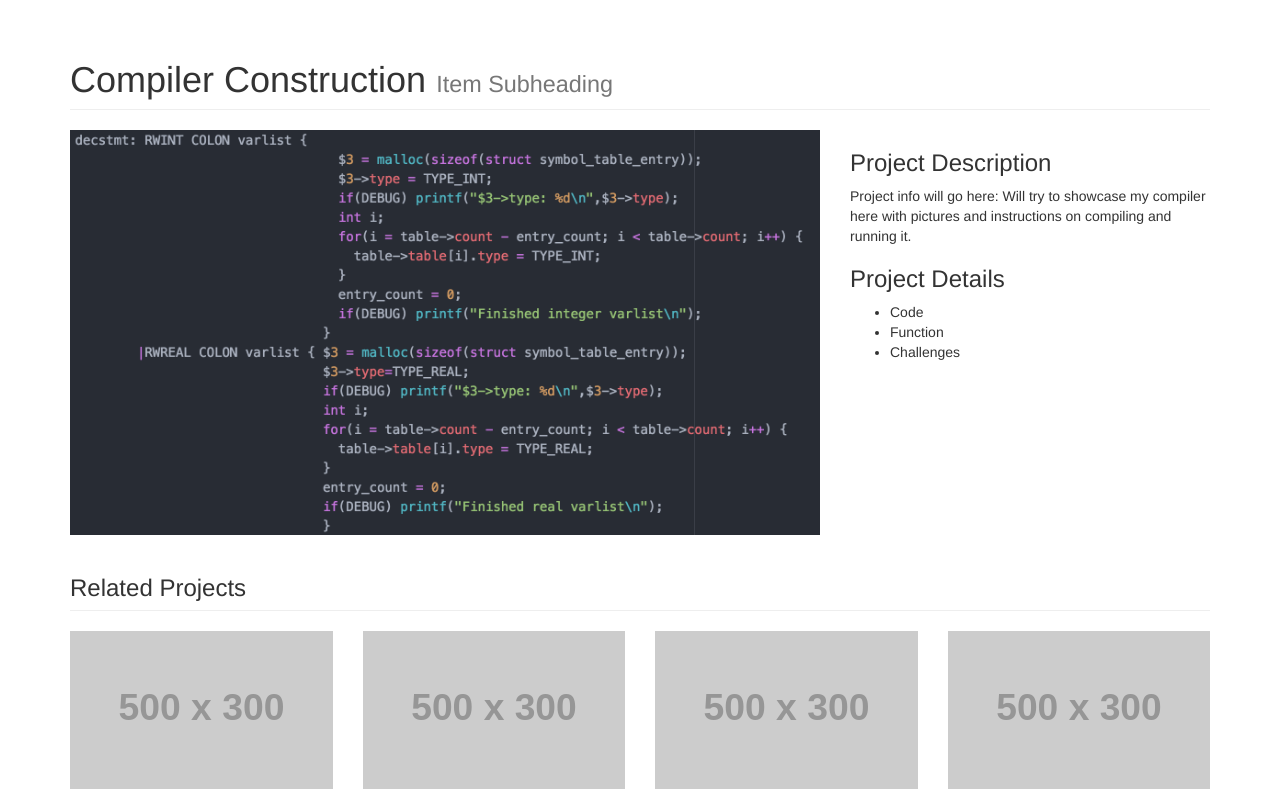
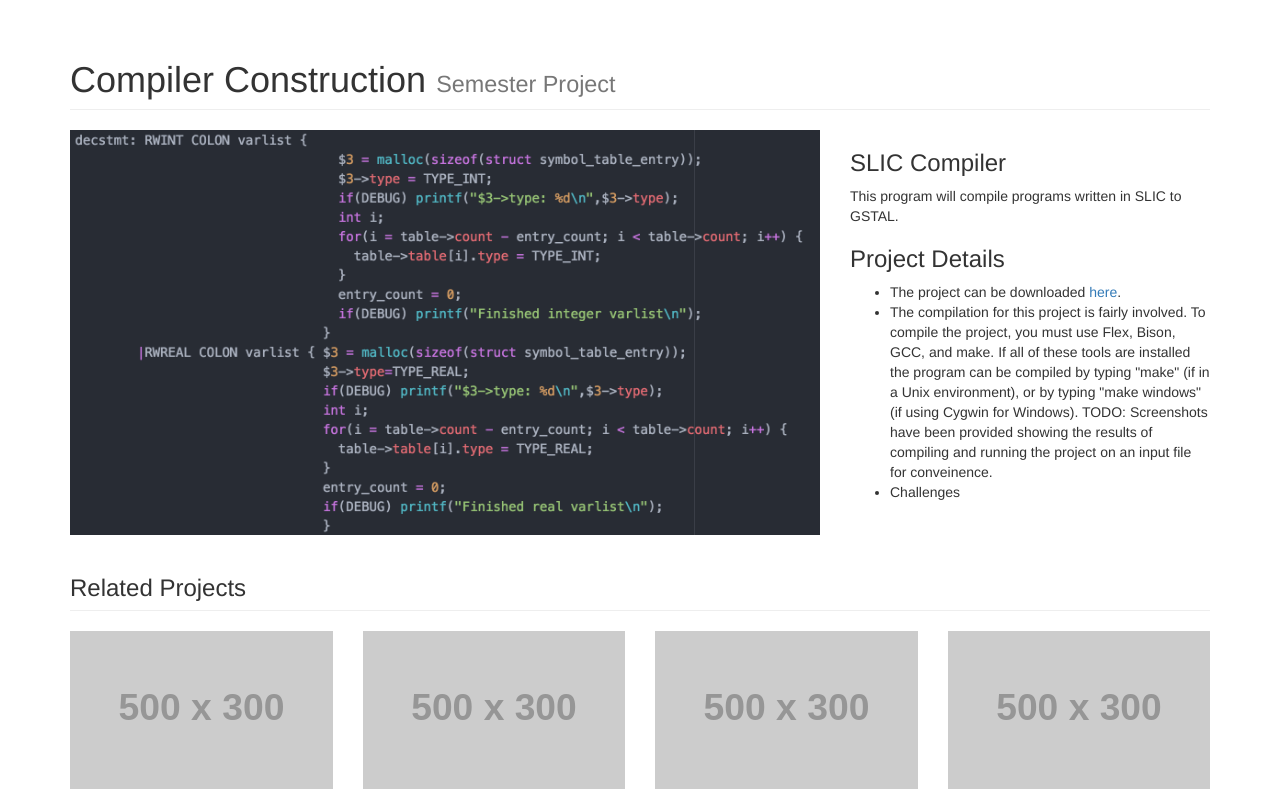
Before and after one commit to PatrickFis/E-Portfolio, a PHP site: page /courses/compiler.php in a window 1280 px wide. Shown: the part 52-841 px from the top of the page. Run offline with PHP 8.4, Linux system fonts and the light colour scheme; grey boxes labelled with a size stand in for pictures from a placeholder-image service; some libraries are stand-ins or nearby versions.

Commit message:
Added explanation for compiler

```diff
--- a/courses/compiler.php
+++ b/courses/compiler.php
@@ -58,7 +58,7 @@
     <div class="row">
         <div class="col-lg-12">
             <h1 class="page-header">Compiler Construction
-                <small>Item Subheading</small>
+                <small>Semester Project</small>
             </h1>
         </div>
     </div>
@@ -72,13 +72,16 @@
         </div>
 
         <div class="col-md-4">
-            <h3>Project Description</h3>
-            <p>Project info will go here: Will try to showcase my compiler here with pictures and
-            instructions on compiling and running it.</p>
+            <h3>SLIC Compiler</h3>
+            <p>This program will compile programs written in SLIC to GSTAL.</p>
             <h3>Project Details</h3>
             <ul>
-                <li>Code</li>
-                <li>Function</li>
+                <li>The project can be downloaded <a href="../code/compiler/Compiler.zip">here</a>.</li>
+                <li>The compilation for this project is fairly involved. To compile the project, you must use
+                Flex, Bison, GCC, and make. If all of these tools are installed the program can be compiled
+                by typing "make" (if in a Unix environment), or by typing "make windows" (if using Cygwin for Windows).
+                TODO: Screenshots have been provided showing the results of compiling and running the project on an input file
+                for conveinence.</li>
                 <li>Challenges</li>
             </ul>
         </div>
```
